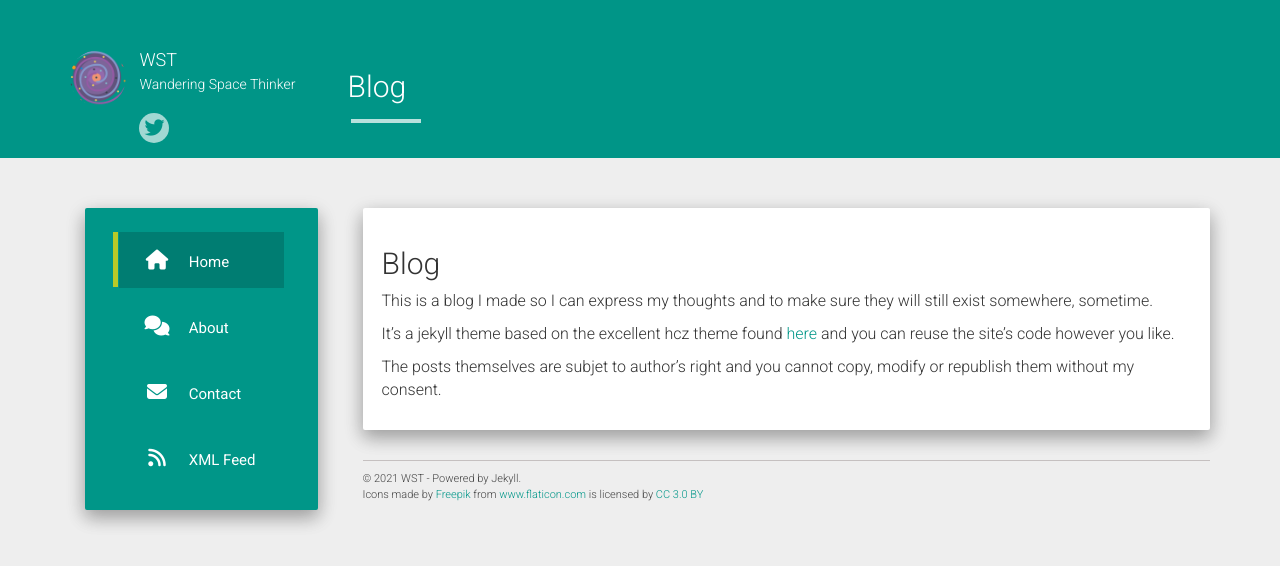
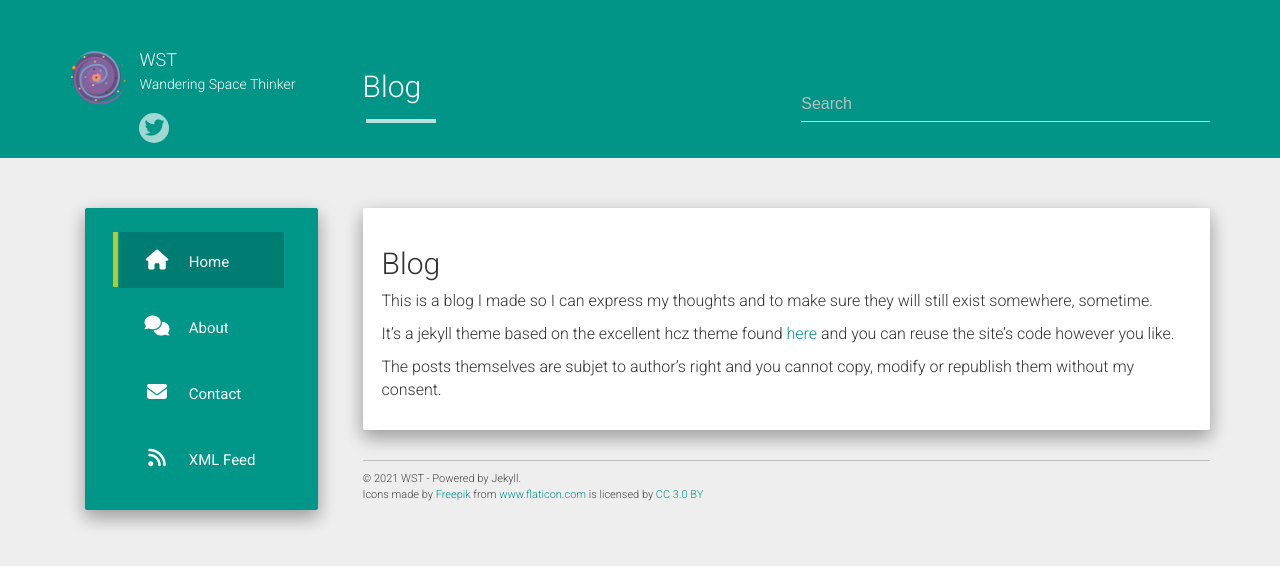
Before and after one commit to WanderingSpaceThinker/nonexistence, a Jekyll site: the page built from README.md, in a window 1280 px wide. Shown: the top 566 px of the page. Built offline with Jekyll 4.4.1, drawn with Linux system fonts in a browser that asks for light colours; nearby versions of some CDN libraries; our own code applies the rules of GitHub Pages for plain Markdown files.

Commit message:
fix: update plugin config

```diff
--- a/Gemfile
+++ b/Gemfile
@@ -1,12 +1,9 @@
 source 'https://rubygems.org'
 
-gem "github-pages", group: :jekyll_plugins
-
-group :jekyll_plugins do
 gem 'jekyll'
 gem 'jekyll-paginate'
 gem 'jekyll-gist'
+gem 'jekyll-watch'
 gem 'jekyll-sitemap'
 gem 'kramdown'
 gem 'rouge'
-end
--- a/_config.yml
+++ b/_config.yml
@@ -8,7 +8,7 @@
 baseurl: "/nonexistence"
 url: "https://wanderingspacethinker.github.io"
 
-allowsearch: false
+allowsearch: true
 allowgoogleanalytics: true
 
 disqus_shortname:
@@ -18,13 +18,7 @@
   twitter_username: WanderingSpace1
   fb_appid: 000000000000
 
-
-enableTags: true
-tagarray: []
-
-paginate: 20
-per_page: 20
-paginate_path: "/page:num/"
+paginate: 5
 markdown: kramdown
 plugins:
   - jekyll-sitemap
```
Lines whose indentation alone changed are shown as unchanged.
